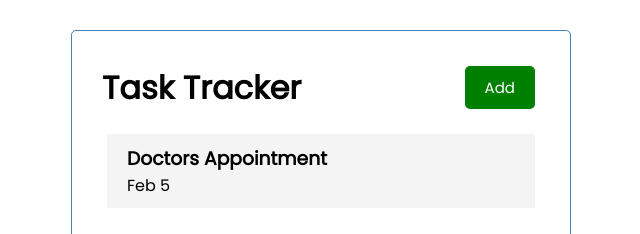
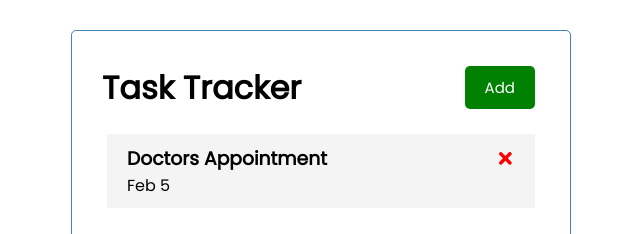
Before and after one commit to mdenizsert/react-task-tracker, a React (Create React App) app: page / in a window 1280 px wide. Shown: the top 234 px of the page, without its empty margins (319-959 px from the left). Built offline with nearby package versions, Linux system fonts and the light colour scheme.

Commit message:
Add an icon. And put that icon to delete items ability.

```diff
--- a/package.json
+++ b/package.json
@@ -8,6 +8,7 @@
     "@testing-library/user-event": "^12.8.3",
     "react": "^17.0.2",
     "react-dom": "^17.0.2",
+    "react-icons": "^4.2.0",
     "react-scripts": "4.0.3",
     "web-vitals": "^1.1.2"
   },
--- a/src/App.js
+++ b/src/App.js
@@ -14,11 +14,16 @@
 
 ])
 
+//Delete Task
+const deleteTask = (id) => {
+  setTasks(tasks.filter((task) => task.id !==id))
+}
+
 
   return (
     <div className='container'>
       <Header />
-      <Tasks tasks={tasks}/>
+      {tasks.length > 0 ? <Tasks tasks={tasks} onDelete={deleteTask}/> : 'No Tasks To Show'}
     </div>
   );
 }
--- a/src/components/Task.js
+++ b/src/components/Task.js
@@ -1,9 +1,12 @@
+import {FaTimes} from 'react-icons/fa'
 
-
-const Task = ({task}) => {
+const Task = ({task, onDelete}) => {
     return (
         <div className='task'>
-            <h3>{task.text}</h3>
+            <h3>
+                {task.text} <FaTimes style={{color:'red', cursor: 'pointer'}}
+                onClick={() => onDelete(task.id)}/>
+                </h3>
             <p>{task.day}</p>
         </div>
     )
--- a/src/components/Tasks.js
+++ b/src/components/Tasks.js
@@ -1,11 +1,12 @@
 import Task from "./Task"
 
-const Tasks = ({tasks}) => {
+const Tasks = ({tasks, onDelete}) => {
 
     return (
         <>
             {tasks.map((task) => (
-            <Task key={task.id} task={task} />
+            <Task key={task.id} task={task}
+            onDelete={onDelete} />
             ))}
         </>
     )
```
Also changed, not shown: 1 other file (tests, documents, lock files or other folders).
